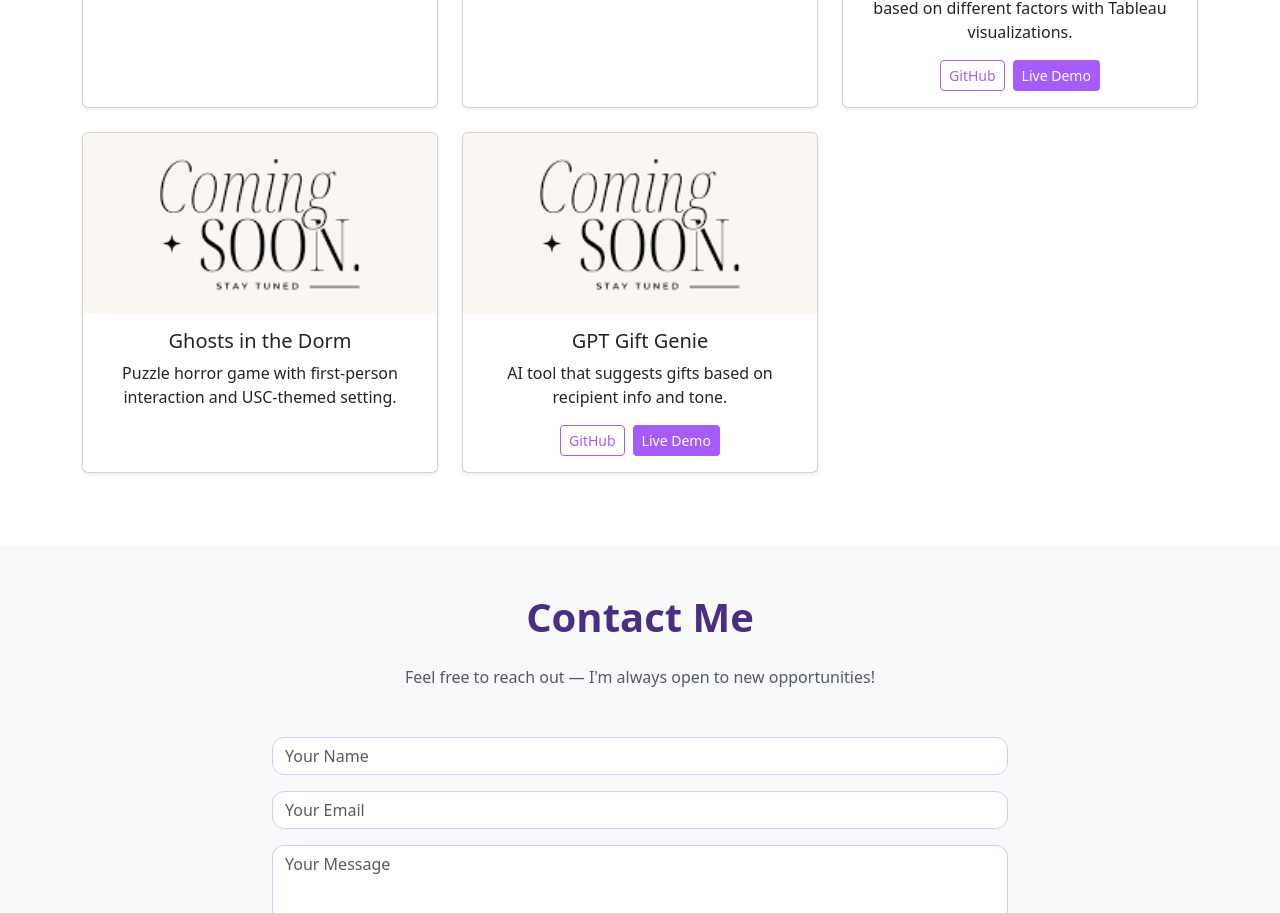
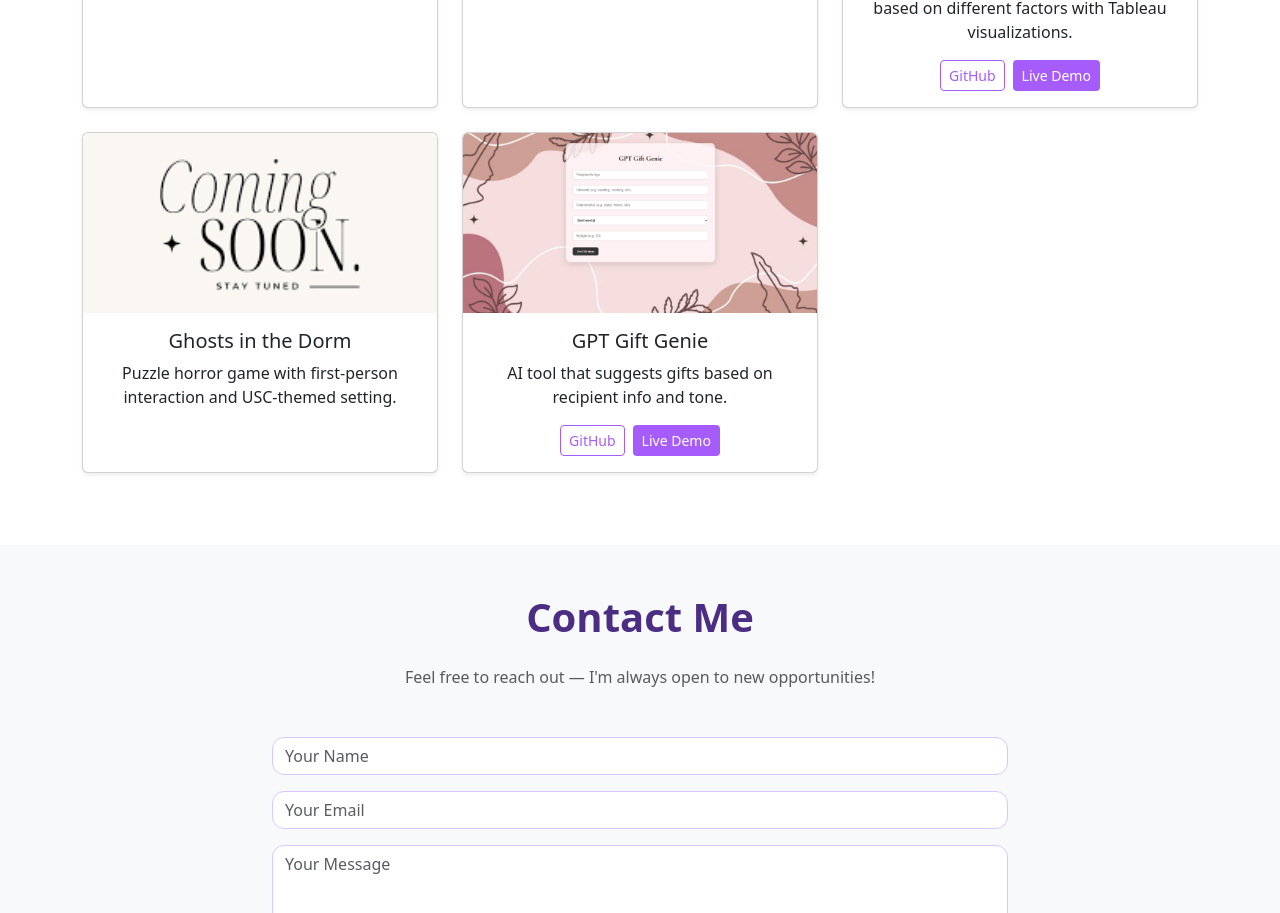
Before and after one commit to Mihika-Tech/My_Portfolio, a React (Create React App) app: page / in a window 1280 px wide. Shown: the part 3060-3973 px from the top of the page. Built offline with nearby package versions, Linux system fonts and the light colour scheme.

Commit message:
initial commit

```diff
--- a/src/data/projects.js
+++ b/src/data/projects.js
@@ -93,7 +93,7 @@ export const projects = [
       id: 11,
       title: "GPT Gift Genie",
       category: "AI/ML",
-      image: "/assets/soon.png",
+      image: "assets/gift_genie.png",
       github: "https://github.com/Mihika-Tech/GPT_Gift_Genie",
       live: "https://mihika-tech.github.io/GPT_Gift_Genie/",
       description: "AI tool that suggests gifts based on recipient info and tone.",
```
Also changed, not shown: public/assets/gift_genie.png (added).
